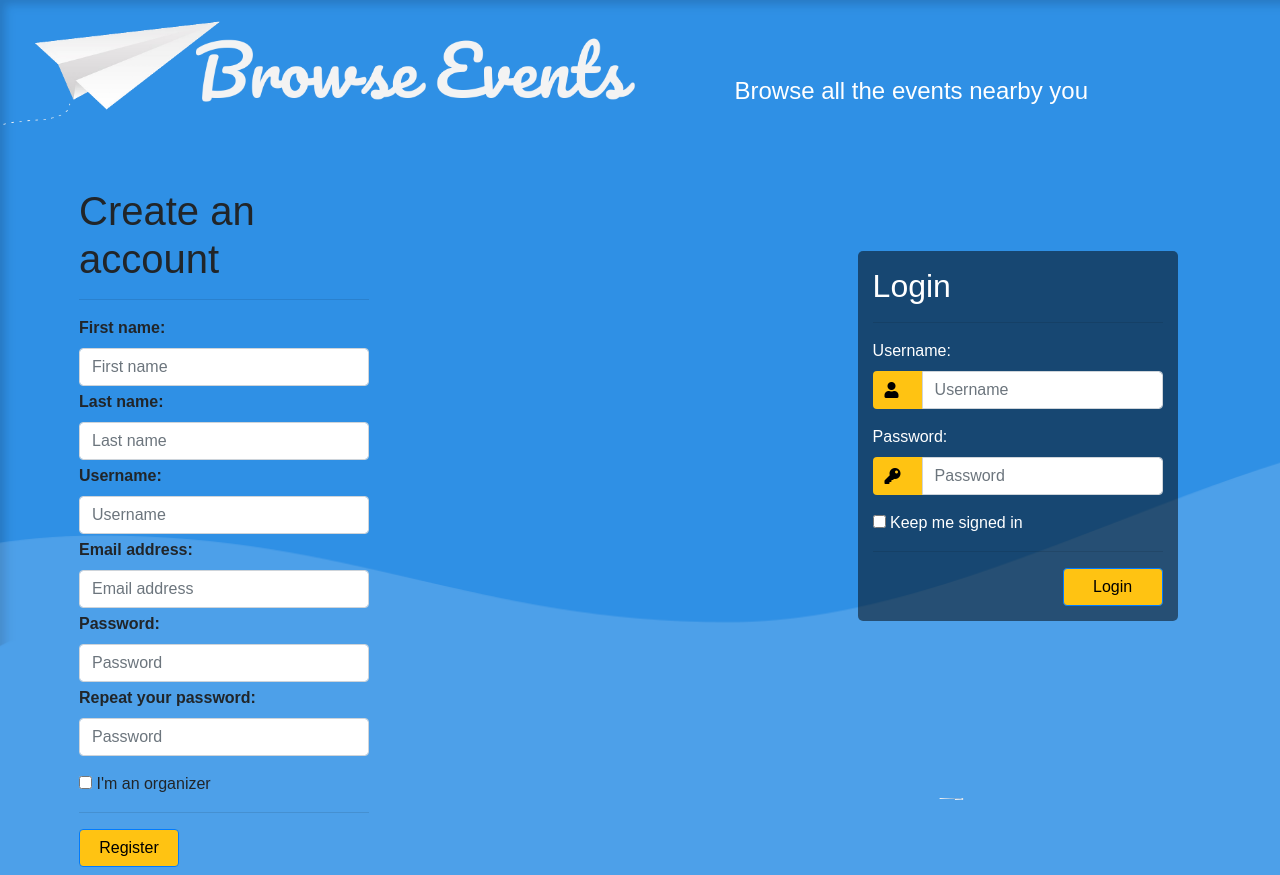
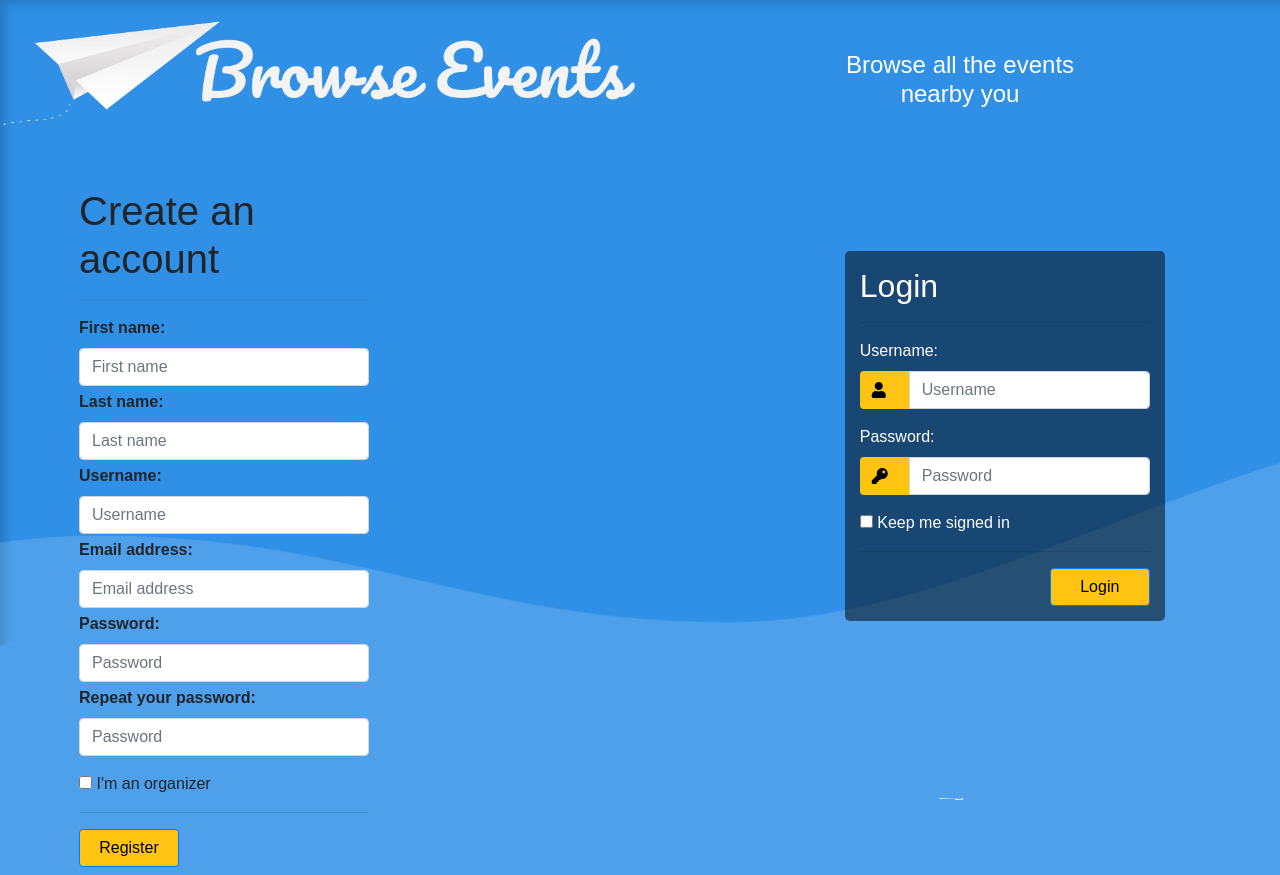
Before and after one commit to AndreaPantieri/BrowseEvents, a PHP site: page / in a window 1280 px wide. Run offline with PHP 8.4, Linux system fonts and the light colour scheme; some libraries are stand-ins or nearby versions.

Commit message:
improved login css

```diff
--- a/css/style-dekstop.css
+++ b/css/style-dekstop.css
@@ -39,23 +39,26 @@
 }
 
 #browseeventstext {
+    max-width: 50%;
+    padding-left: 15%;
     padding-right: 15%;
-    padding-top: 6%;
+    padding-top: 4%;
     font-size: 24px;
     color: white;
     float: right;
+    text-align: center;
 }
 
 #loginForm {
     float: right;
-    width: 50%;
+    width: 51%;
     padding-left: 17%;
     padding-top: 5%;
 }
 
 #signupForm {
     float: left;
-    width: 50%;
+    width: 49%;
     padding-left: 5%;
 }
 
```
